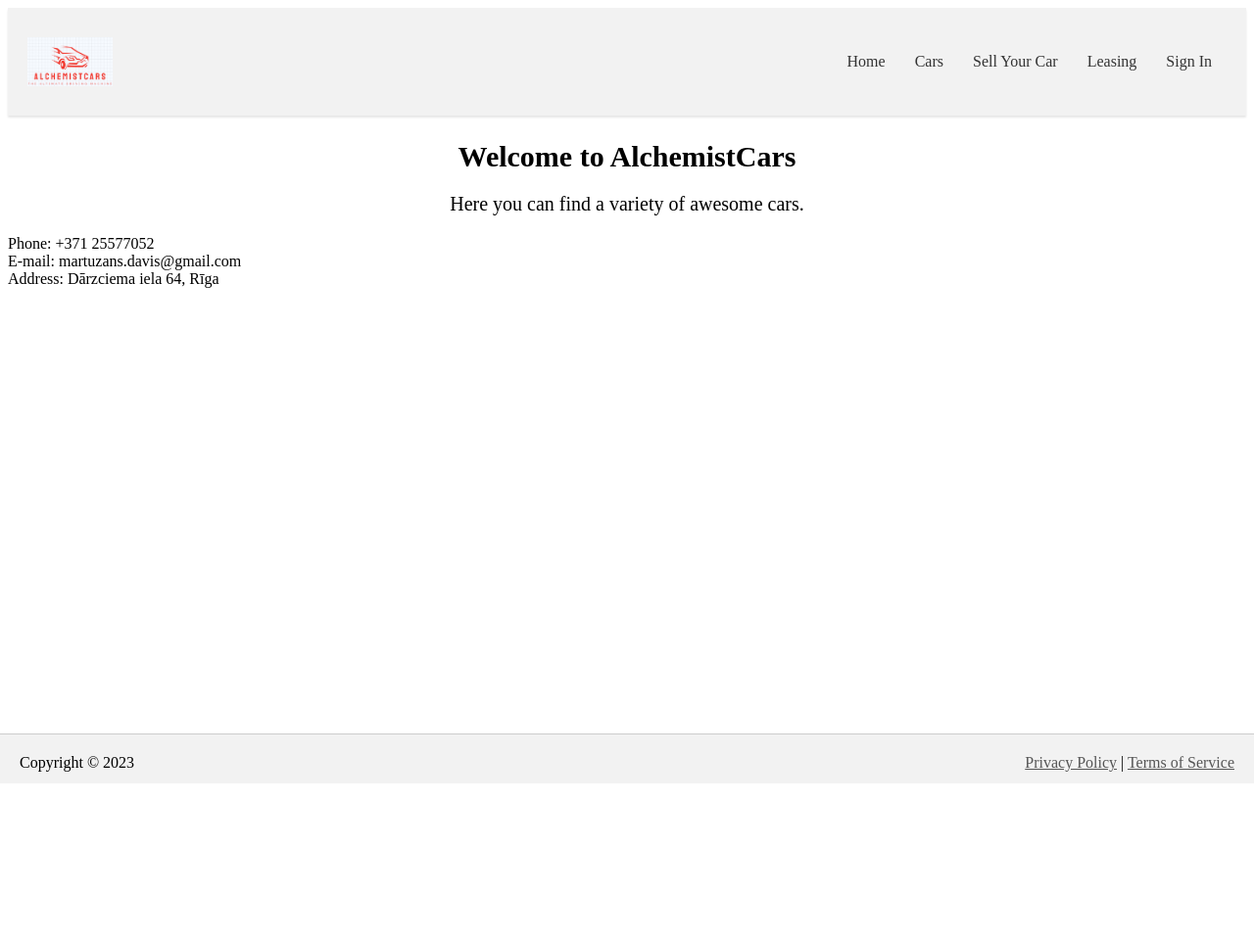
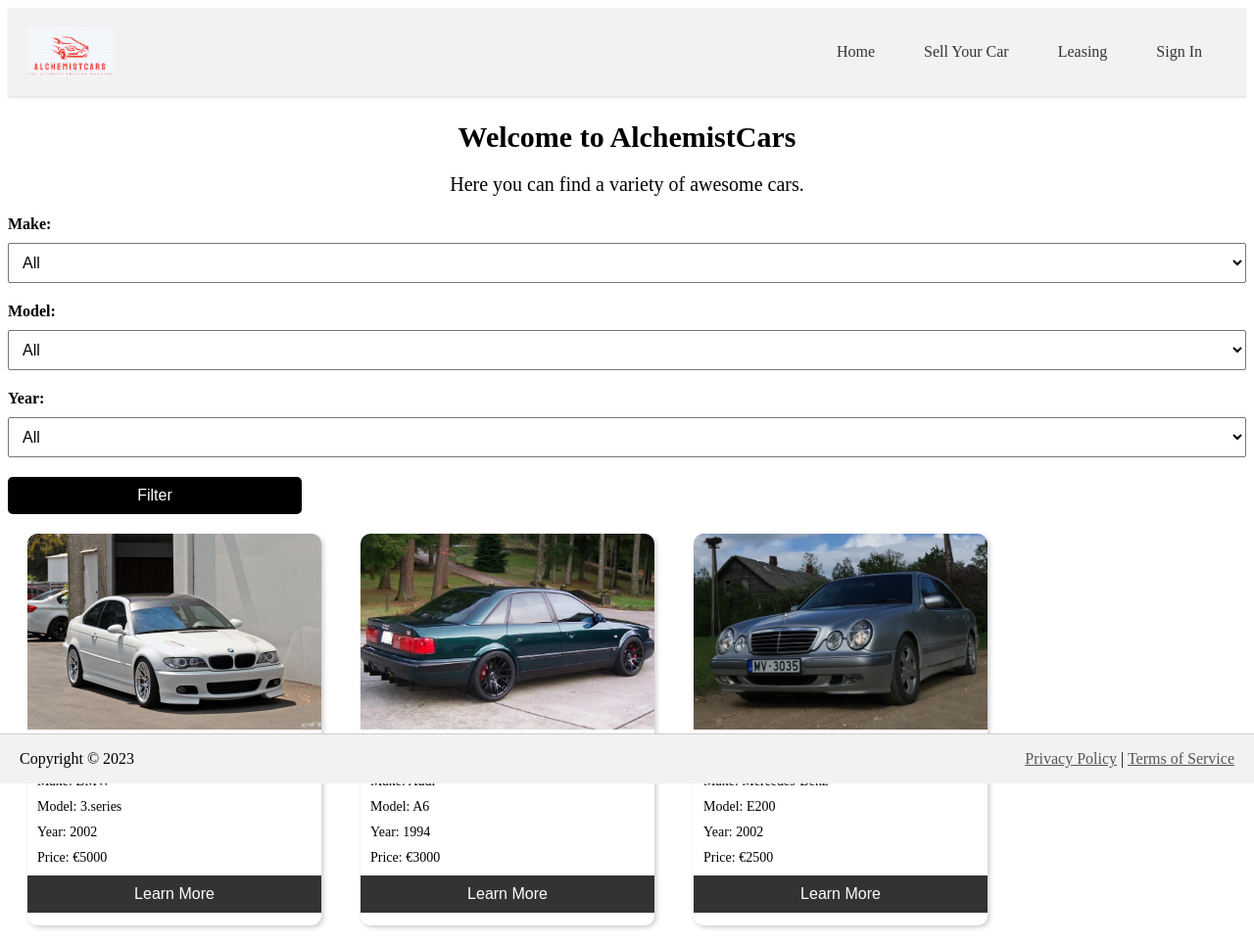
Before and after one commit to DavisMartuzans/AlchemistCars, a PHP site: page /Pages/main.html in a window 1280 px wide. Shown: the whole page at 98% size. Before the commit the page ends 800 px from the top, so only its background shows below. Run offline with PHP 8.4, Linux system fonts and the light colour scheme.

Commit message:
New Pages For Cars

```diff
--- a/Pages/leasing.html
+++ b/Pages/leasing.html
@@ -10,7 +10,6 @@
         <nav>
           <ul>
             <li><a href="/Pages/main.html">Home</a></li>
-            <li><a href="/Pages/cars.html">Cars</a></li>
             <li><a href="/Pages/sellcars.html">Sell Your Car</a></li>
             <li><a href="/Pages/leasing.html">Leasing</a></li>
             <li><a id="open-form" >Sign In</a></li>
--- a/Pages/main.html
+++ b/Pages/main.html
@@ -12,7 +12,6 @@
   <nav>
     <ul>
       <li><a href="/Pages/main.html">Home</a></li>
-      <li><a href="/Pages/cars.html">Cars</a></li>
       <li><a href="/Pages/sellcars.html">Sell Your Car</a></li>
       <li><a href="/Pages/leasing.html">Leasing</a></li>
       <li><a id="open-form" >Sign In</a></li>
@@ -34,15 +33,81 @@
 <script src="/script.js"></script>
 <body>
     <h2 class="welcome">Welcome to AlchemistCars</h2>
-    <p class="about">
-      Here you can find a variety of awesome cars.
-    </p>
-    <p>Phone: +371 25577052<br>E-mail: martuzans.davis@gmail.com<br>Address: Dārzciema iela 64, Rīga</Address></p>
+    <p class="about">Here you can find a variety of awesome cars. </p>
 </body>
+<form>
+  <label for="make">Make:</label>
+  <select id="make" name="make">
+    <option value="">All</option>
+    <option value="mercedesbenz">Mercedes-Benz</option>
+    <option value="bmw">BMW</option>
+    <option value="audi">Audi</option>
+  </select>
+
+  <label for="model">Model:</label>
+  <select id="model" name="model">
+    <option value="">All</option>
+    <option value="e200">E200</option>
+    <option value="3.series">3.series</option>
+    <option value="a6">A6</option>
+  </select>
+
+  <label for="year">Year:</label>
+  <select id="year" name="year">
+    <option value="">All</option>
+    <option value="2002">2002</option>
+    <option value="1994">1994</option>
+  </select>
+
+  <button type="submit">Filter</button>
+</form>
+<body>
+    <section>
+      <div class="card">
+        <img src="/Components/bmwe46.jpg" alt="Car 5" style="width:100%">
+        <h3>BMW 330i</h3>
+        <p class="title">Make: BMW</p>
+        <p>Model: 3.series</p>
+        <p>Year: 2002</p>
+        <p>Price: €5000</p>
+        <a href="/Cars/330i.html"><button>Learn More</button></a>
+      </div>
+      <div class="card">
+        <img src="/Components/audia6c4.jpg" alt="Car 6" style="width:100%">
+        <h3>Audi A6 C4</h3>
+        <p class="title">Make: Audi</p>
+        <p>Model: A6</p>
+        <p>Year: 1994</p>
+        <p>Price: €3000</p>
+        <a href="/Cars/A6.html"><button>Learn More</button></a>
+      </div>
+      <div class="card">
+        <img src="/Components/w210.jpeg" alt="Car 9" style="width:100%">
+        <h3>MB E200 W210</h3>
+        <p class="title">Make: Mercedes-Benz</p>
+        <p>Model: E200</p>
+        <p>Year: 2002</p>
+        <p>Price: €2500</p>
+        <a href="/Cars/E200.html"><button>Learn More</button></a>
+      </div>
+      <div id="form-container">
+        <div class="form-header">
+          <p>Sign In</p>
+          <button id="close-form"></button>
+        </div>
+        <form>
+          <input type="text" placeholder="Email">
+          <input type="password" placeholder="Password">
+          <button>Confirm!</button>
+        </form>
+        <p>Don't have an account? <a href="#">Sign up</a></p>
+      </div>
+    </section>
     <footer>
       <div class="footer-container">
         <p>Copyright © 2023</p>
         <p><a href="#">Privacy Policy</a> | <a href="#">Terms of Service</a></p>
       </div>
     </footer>
+</body>
 </html>
--- a/Pages/sellcars.html
+++ b/Pages/sellcars.html
@@ -13,7 +13,6 @@
   <nav>
     <ul>
       <li><a href="/Pages/main.html">Home</a></li>
-      <li><a href="/Pages/cars.html">Cars</a></li>
       <li><a href="/Pages/sellcars.html">Sell Your Car</a></li>
       <li><a href="/Pages/leasing.html">Leasing</a></li>
       <li><a id="open-form" >Sign In</a></li>
@@ -34,7 +33,7 @@
   <p>Don't have an account? <a href="#">Sign up</a></p>
 </div>
   <div class="form-container">
-  <form>
+  <form class="sellcars">
     <div class="form-group">
       <label for="Name">Name:</label>
       <input type="text" id="Name" name="Name">
--- a/style.css
+++ b/style.css
@@ -112,7 +107,7 @@ form input {
 
 form button {
   display: block;
-  width: 100%;
+  width: 300px;
   padding: 10px;
   background-color: black;
   color: #fff;
@@ -121,15 +116,34 @@ form button {
   cursor: pointer;
 }
 
-p {
-  margin-top: 20px;
+/* car cards */
+.card {
+  width: 300px;
+  height: 400px;
+  box-shadow: 2px 2px 5px #ccc;
+  border-radius: 10px;
+  overflow: hidden;
+  margin: 20px;
+  float: left;
 }
 
-a {
-  color: #0095ff;
+.card img {
+  width: 100%;
+  height: 200px;
+  object-fit: cover;
+}
+
+.card h3 {
+  margin: 10px;
+  font-size: 18px;
+}
+
+.card p {
+  margin: 10px;
+  font-size: 14px;
 }
 /* form */
-form {
+.sellcars {
   display: flex;
   flex-direction: column;
   align-items: center;
```
Also changed, not shown: other parts of style.css (+10 -21 lines), Cars/330i.html (added, +36 -0 lines), Cars/A6.html (added, +36 -0 lines), Cars/E200.html (added, +36 -0 lines), Pages/cars.html (deleted, +0 -138 lines), cars.js (+65 -0 lines), Components/x-png-18.png (added). Lines whose indentation alone changed are shown as unchanged.
